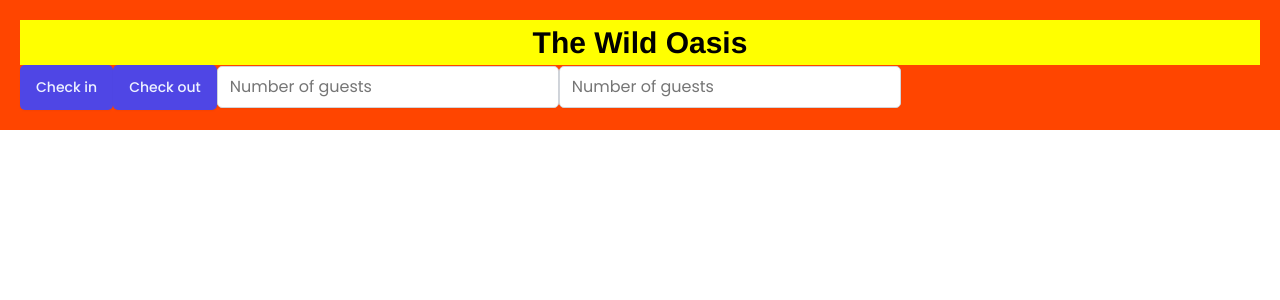
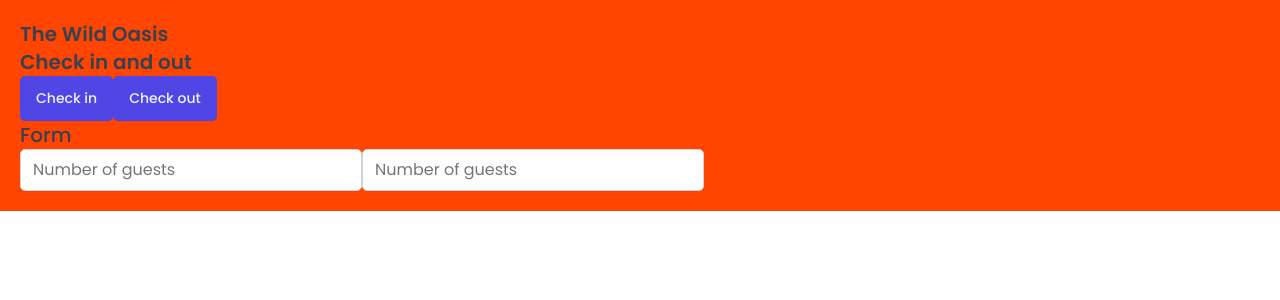
Before and after one commit to Abduvokh1D/the-wild-oasis, a React (Vite) app: page / in a window 1280 px wide. Shown: the top 300 px of the page. Built offline with nearby package versions, Linux system fonts and the light colour scheme; a web font is replaced by a local one.

Commit message:
Props and css functions

```diff
--- a/src/App.jsx
+++ b/src/App.jsx
@@ -2,15 +2,7 @@
 import GlobalStyles from "./styles/GlobalStyle";
 import Button from "./ui/Button"
 import Input from "./ui/Input"
-const H1 = styled.h1`
-font-size: 30px;
-font-weight: 600;
-color: black;
-text-align: center;
-font-family: 'Franklin Gothic Medium', 'Arial Narrow', Arial, sans-serif;
-background-color: yellow;
-`
-
+import Heading from "./ui/Heading";
 
 
 const StyledApp = styled.div`
@@ -23,9 +15,11 @@
 
     <GlobalStyles/>
     <StyledApp>
-     <H1>The Wild Oasis</H1>
+     <Heading as="h1">The Wild Oasis</Heading>
+     <Heading as="h2">Check in and out</Heading>
      <Button onClick={()=>alert("Check in")}>Check in</Button>
      <Button onClick={()=>alert("Check out")}>Check out</Button>
+     <Heading as="h3">Form</Heading>
      <Input type="number" placeholder="Number of guests"/>
      <Input type="number" placeholder="Number of guests"/>
     </StyledApp>
--- /dev/null
+++ b/src/ui/Heading.jsx
@@ -0,0 +1,20 @@
+import styled, { css } from "styled-components";
+
+
+const Heading = styled.h1`
+${props=> props.as === 'h1' && css`
+font-size: 2rem;
+font-weight: 600;
+`}
+${props=> props.as === 'h2' && css`
+font-size: 2rem;
+font-weight: 600;
+`}
+${props=> props.as === 'h3' && css`
+font-size: 2rem;
+font-weight: 500;
+`}
+
+line-height: 1.4;
+`
+export default Heading
```
